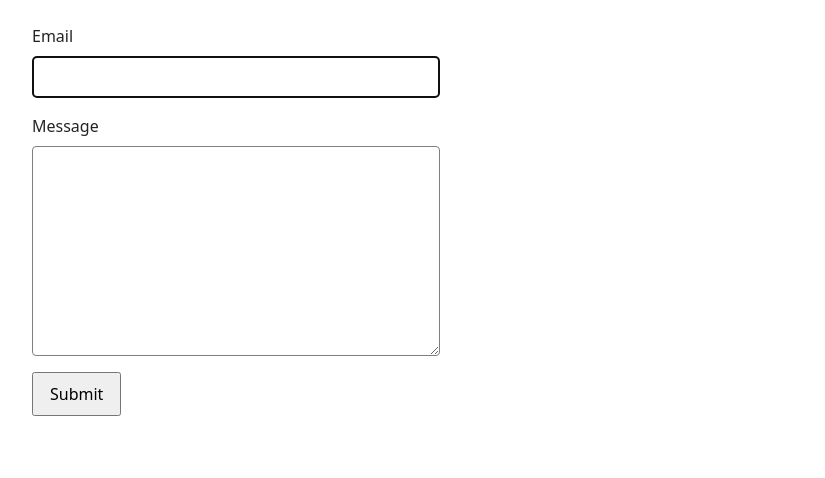
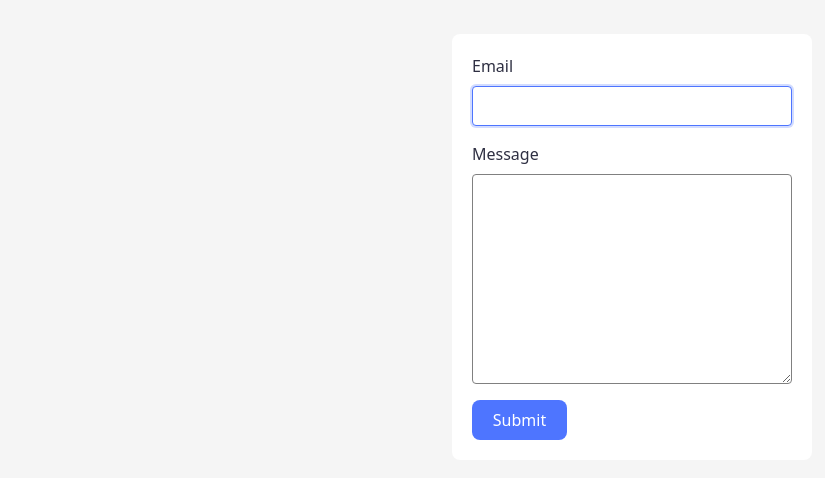
Before and after one commit to ruslanskorobahatko-boop/goit-js-hw-09, a website built with Vite: page src/2-form.html in a window 1280 px wide. Shown: the whole page, without its empty margins (8-833 px from the left). Built offline with nearby package versions, Linux system fonts and the light colour scheme.

Commit message:
style gallery and feedback form

```diff
--- a/src/2-form.html
+++ b/src/2-form.html
@@ -7,7 +7,7 @@
     <link rel="stylesheet" href="./css/styles.css" />
   </head>
   <body>
-    <main>
+    <main class="form-page">
       <div class="container">
         <form class="feedback-form" autocomplete="off">
           <label>
--- a/src/css/styles.css
+++ b/src/css/styles.css
@@ -17,11 +17,19 @@
 @import url('./back-link.css');
 @import url('./footer.css');
 
+.gallery-page {
+  background: #f5f5f5;
+}
+
+.gallery-page .container {
+  max-width: 1128px;
+  padding: 32px 24px;
+}
+
 .gallery {
   display: grid;
   grid-template-columns: repeat(3, 1fr);
   gap: 24px;
-  padding: 24px 0;
   margin: 0;
   list-style: none;
 }
@@ -37,44 +45,111 @@
   object-fit: cover;
 }
 
+.form-page {
+  display: flex;
+  align-items: flex-start;
+  justify-content: center;
+  min-height: 100vh;
+  padding-top: 34px;
+  background: #f5f5f5;
+}
+
+.form-page .container {
+  min-width: 0;
+  max-width: none;
+  padding: 0;
+}
+
 .feedback-form {
   display: flex;
   flex-direction: column;
   gap: 16px;
-  max-width: 408px;
-  padding: 24px 0;
+  width: 360px;
+  box-sizing: border-box;
+  padding: 20px;
+  background: #fff;
+  border-radius: 8px;
 }
 
 .feedback-form label {
   display: flex;
   flex-direction: column;
   gap: 8px;
+  color: #2e2f42;
+  font-size: 16px;
+  line-height: 1.5;
 }
 
 .feedback-form input,
 .feedback-form textarea {
   box-sizing: border-box;
   width: 100%;
-  padding: 8px;
+  padding: 8px 12px;
   font: inherit;
+  color: #2e2f42;
+  background: #fff;
   border: 1px solid #808080;
   border-radius: 4px;
+  outline: none;
+  transition:
+    border-color 250ms ease,
+    box-shadow 250ms ease;
+}
+
+.feedback-form input {
+  height: 40px;
+}
+
+.feedback-form textarea {
+  min-height: 120px;
+  resize: vertical;
+}
+
+.feedback-form input:hover,
+.feedback-form textarea:hover {
+  border-color: #4e75ff;
+}
+
+.feedback-form input:focus,
+.feedback-form textarea:focus {
+  border-color: #4e75ff;
+  box-shadow: 0 0 0 2px rgb(78 117 255 / 25%);
 }
 
 .feedback-form button {
   align-self: flex-start;
+  min-width: 95px;
+  min-height: 40px;
   padding: 8px 16px;
   font: inherit;
+  color: #fff;
+  background: #4e75ff;
+  border: 0;
+  border-radius: 8px;
   cursor: pointer;
+  transition: background-color 250ms ease;
+}
+
+.feedback-form button:hover,
+.feedback-form button:focus {
+  background: #6c8cff;
 }
 
 @media screen and (max-width: 768px) {
+  .gallery-page .container {
+    padding: 24px 16px;
+  }
+
   .gallery {
     grid-template-columns: repeat(2, 1fr);
   }
 }
 
 @media screen and (max-width: 480px) {
+  .feedback-form {
+    width: calc(100vw - 40px);
+  }
+
   .gallery {
     grid-template-columns: 1fr;
   }
```
Also changed, not shown: src/1-gallery.html (+1 -1 lines).
